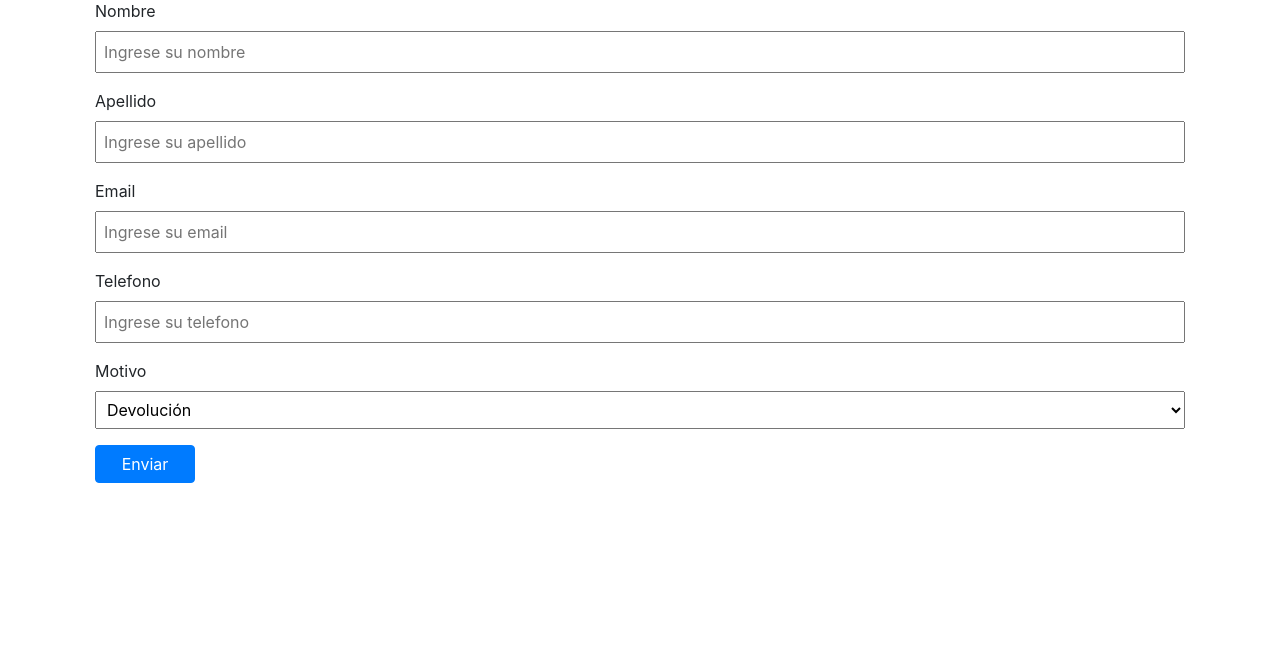
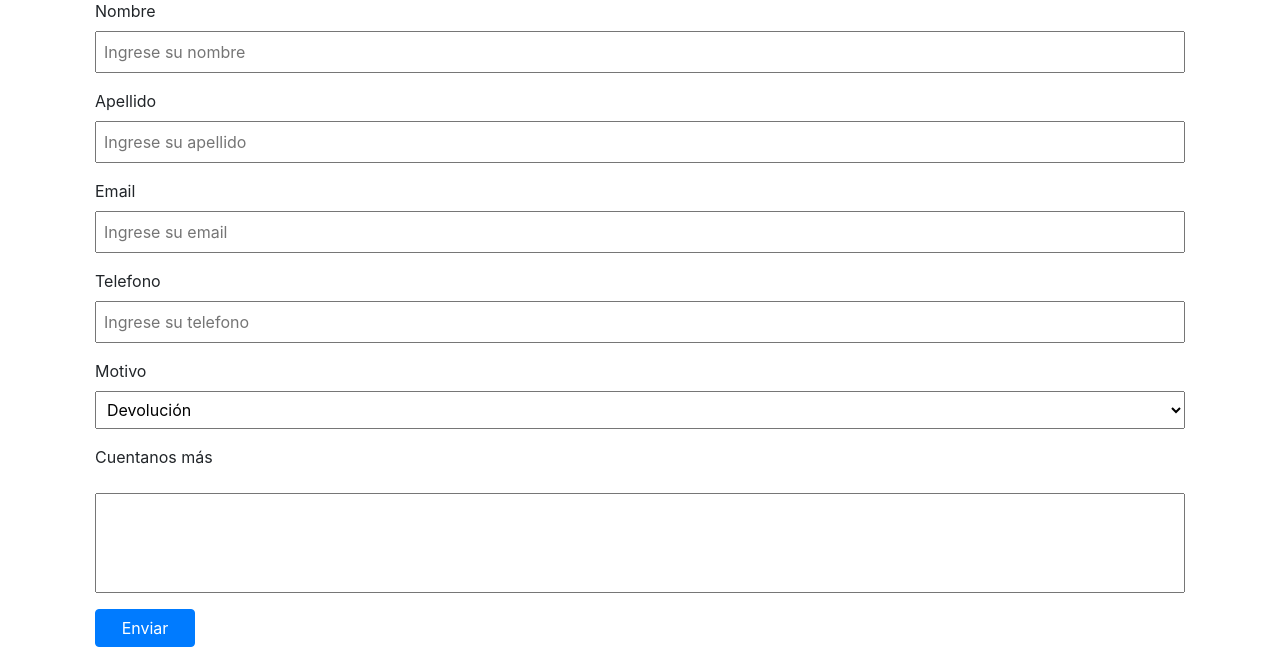
Before and after one commit to CrisMyroniuk/Proyecto-DH, a PHP site: page /contacto.html in a window 1280 px wide. Shown: the part 141-800 px from the top of the page. Run offline with PHP 8.4, Linux system fonts and the light colour scheme.

Commit message:
contacto

```diff
--- a/contacto.html
+++ b/contacto.html
@@ -46,6 +46,12 @@
           </select>
 
         </p>
+        <p>
+          <label for="mensaje">Cuentanos más</label>
+        </p>
+        <p>
+          <input class="mensaje" type="text-area" name="mensaje" value="">
+        </p>
         <button type="submit" class="btn btn-primary">Enviar</button>
 
 
--- a/css/contacto.css
+++ b/css/contacto.css
@@ -30,6 +30,10 @@ form button{
   width: 100px;
 
 }
+form input.mensaje{
+  height: 100px;
+  width: 100%;
+}
 div.container h1{
   border-bottom:2px solid black;
 }
```
